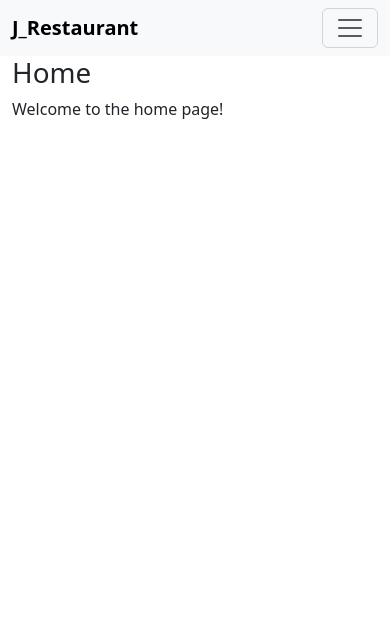
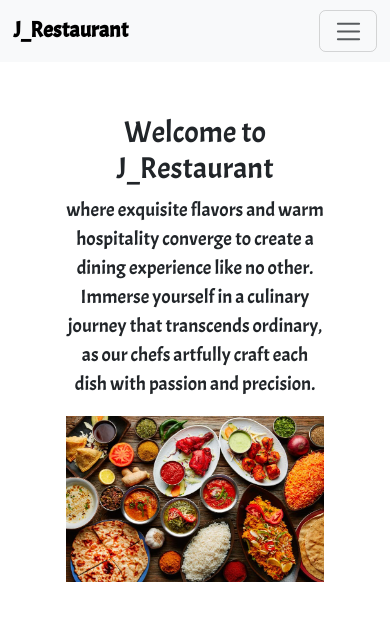
Before and after one commit to junaaid96/j_restaurant, a Django app: page / in a window 390 px wide. Shown: the top 634 px of the page. Run offline with Django 4.2, Linux system fonts and the light colour scheme.

Commit message:
templates updated

```diff
--- a/j_restaurant/settings.py
+++ b/j_restaurant/settings.py
@@ -118,6 +118,9 @@ USE_TZ = True
 # https://docs.djangoproject.com/en/4.2/howto/static-files/
 
 STATIC_URL = 'static/'
+STATICFILES_DIRS = [
+    BASE_DIR / 'static',
+]
 
 # Default primary key field type
 # https://docs.djangoproject.com/en/4.2/ref/settings/#default-auto-field
--- /dev/null
+++ b/static/style.css
@@ -0,0 +1,6 @@
+@import url('https://fonts.googleapis.com/css2?family=Acme&display=swap');
+
+* {
+    font-family: 'Acme', sans-serif;
+    font-size: 1.1rem;
+}
--- a/templates/base.html
+++ b/templates/base.html
@@ -1,3 +1,5 @@
+{% load static %}
+
 <!DOCTYPE html>
 <html lang="en">
 
@@ -8,6 +10,8 @@
     <!-- Bootstrap CSS -->
     <link href="https://cdn.jsdelivr.net/npm/bootstrap@5.3.2/dist/css/bootstrap.min.css" rel="stylesheet"
         integrity="sha384-T3c6CoIi6uLrA9TneNEoa7RxnatzjcDSCmG1MXxSR1GAsXEV/Dwwykc2MPK8M2HN" crossorigin="anonymous" />
+    <!-- Custom CSS -->
+    <link rel="stylesheet" href="{% static 'style.css' %}" />
 </head>
 
 <body>
@@ -23,10 +27,10 @@
             <div class="collapse navbar-collapse" id="navbarSupportedContent">
                 <ul class="navbar-nav ms-auto mb-2 mb-lg-0">
                     <li class="nav-item">
-                        <a class="nav-link active" aria-current="page" href="{% url 'home' %}">Home</a>
+                        <a class="nav-link" aria-current="page" href="{% url 'home' %}">Home</a>
                     </li>
                     <li class="nav-item">
-                        <a class="nav-link" href="{% url 'meal' %}">Show Item</a>
+                        <a class="nav-link" href="{% url 'meal' %}">Show Items</a>
                     </li>
                     <li class="nav-item">
                         <a class="nav-link" href="{% url 'about' %}">About Us</a>
--- a/templates/home.html
+++ b/templates/home.html
@@ -1,6 +1,15 @@
 {% extends "base.html" %}
 
+{% load static %}
+
 {% block content %}
-    <h1>Home</h1>
-    <p> Welcome to the home page!</p>
+    <div class="row p-5">
+        <div class="col-lg-6 col-md-12 m-auto">
+            <h1 class="text-center">Welcome to J_Restaurant</h1>
+            <p class="text-center">where exquisite flavors and warm hospitality converge to create a dining experience like no other. Immerse yourself in a culinary journey that transcends ordinary, as our chefs artfully craft each dish with passion and precision.</p>
+        </div>
+        <div class="col-lg-6 col-md-12 m-auto">
+            <img class="w-100" src="{% static 'front-img.jpg' %}" alt="food-img">
+        </div>
+    </div>
 {% endblock %}
```
Also changed, not shown: meal/templates/index.html (+5 -3 lines), static/front-img.jpg (added).
